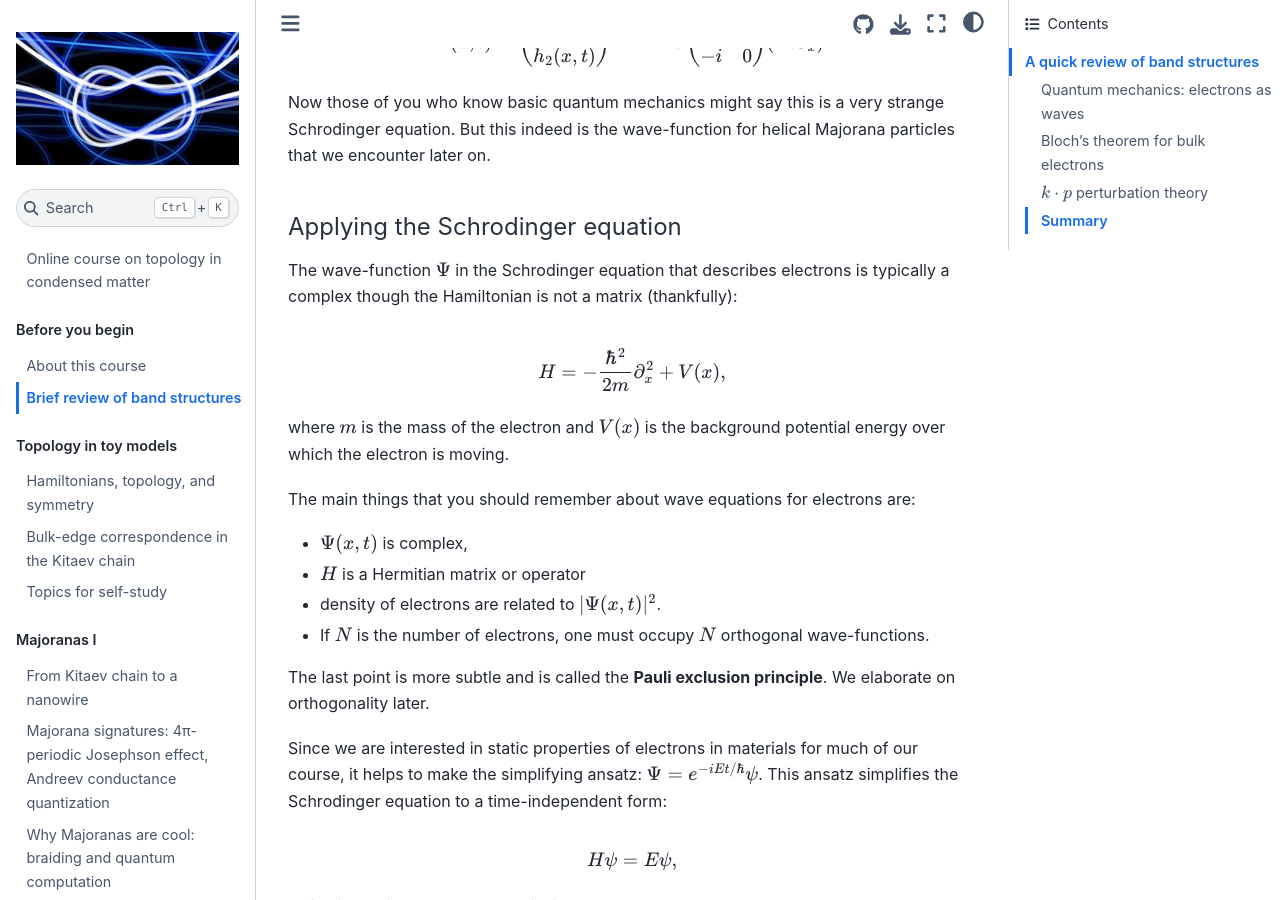
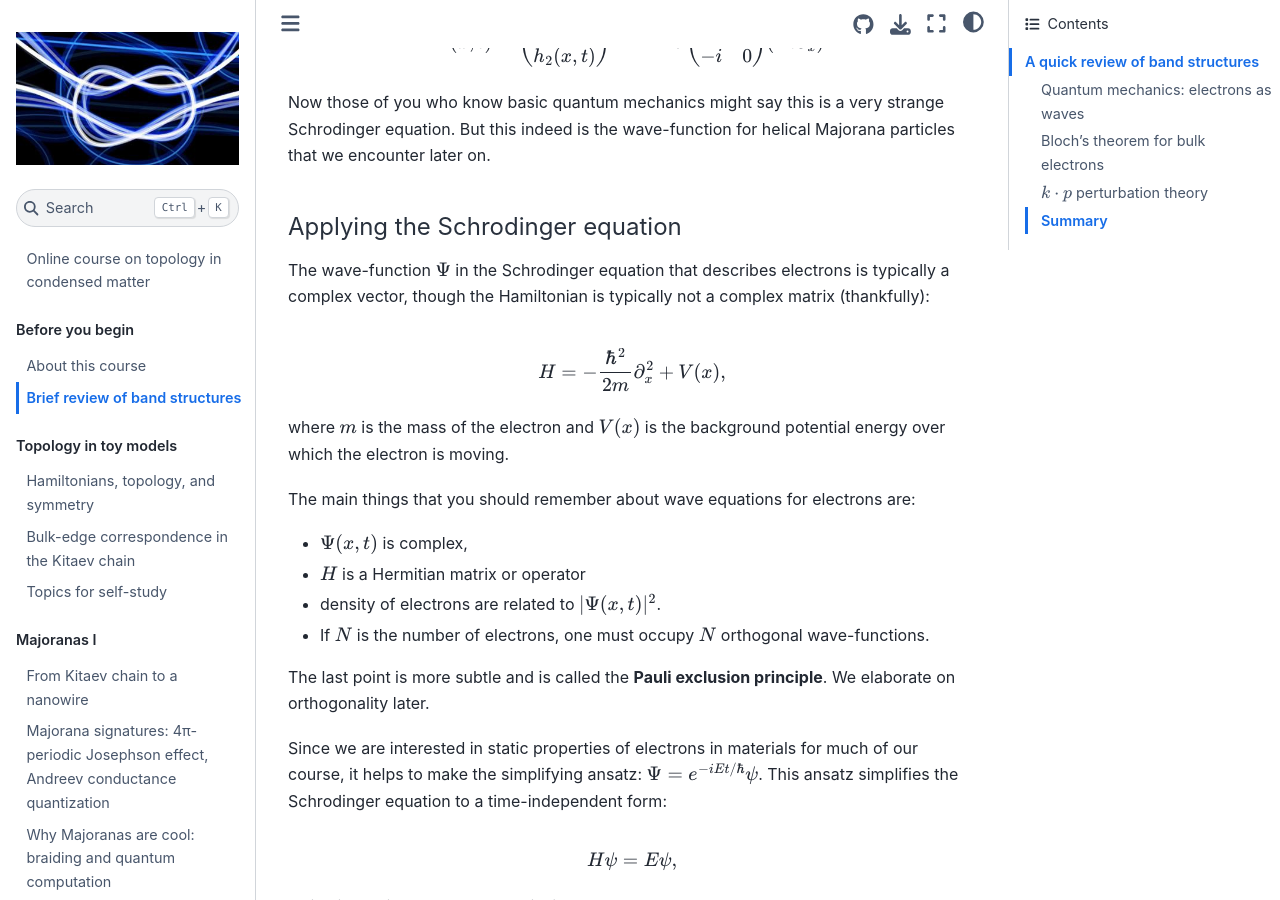
Before and after one commit to topocm/topocm_content, a Jupyter Book: the page built from w0_background/band_structures.md, in a window 1280 px wide and 900 px high, scrolled down 1263 px. Built offline with Jupyter Book 1.0.4 settings and Sphinx 7.4.7 and the Sphinx Book theme 1.1.4, drawn with Linux system fonts in a browser that asks for light colours; a script that is not in the unit is left out; comment, search, counter and statistics services are not loaded.

Commit message:
Update band_structures.md
Noticed a broken sentence, tried to infer the original intent and made a fix.

```diff
--- a/w0_background/band_structures.md
+++ b/w0_background/band_structures.md
@@ -76,7 +76,7 @@ Now those of you who know basic quantum mechanics might say this is a very stran
 But this indeed is the wave-function for helical Majorana particles that we encounter later on.
 
 #### Applying the Schrodinger equation
-The wave-function $\Psi$ in the Schrodinger equation that describes electrons is typically a complex though the Hamiltonian is not a matrix (thankfully):
+The wave-function $\Psi$ in the Schrodinger equation that describes electrons is typically a complex vector, though the Hamiltonian is typically not a complex matrix (thankfully):
 
 $$
 H=-\frac{\hbar^2}{2m}\partial_x^2 + V(x),
```
